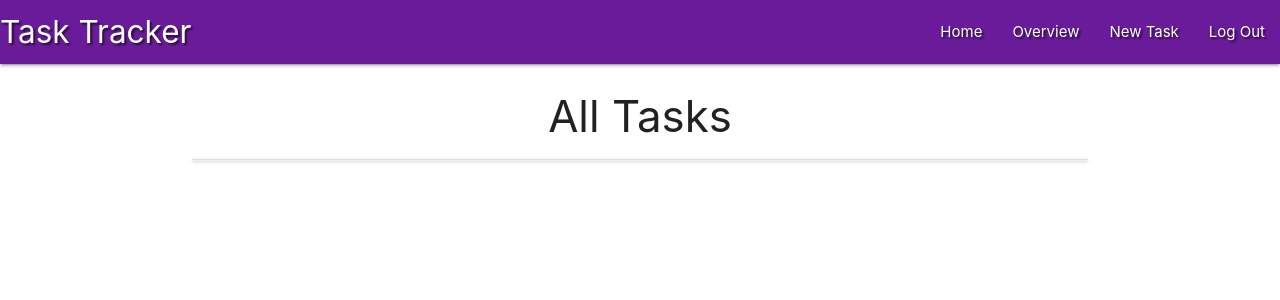
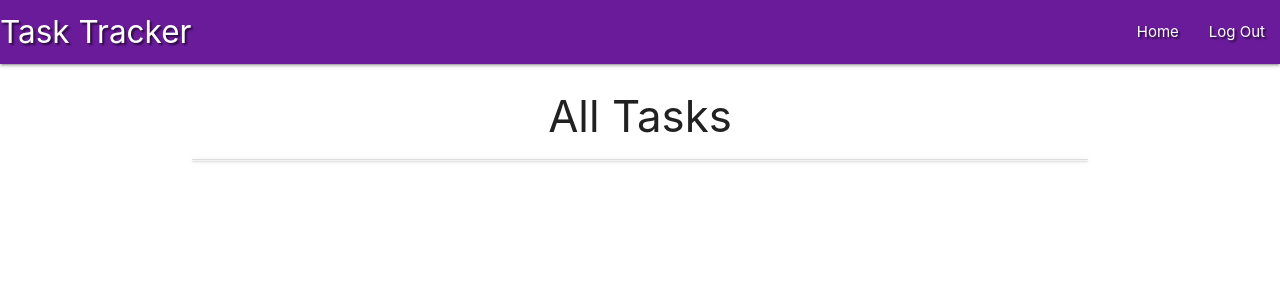
Before and after one commit to Mark-Assessment/D-Santana-retail-store-M3-2, a Flask app: page /get_tasks in a window 1280 px wide. Shown: the top 300 px of the page. Run offline with Flask 3, Linux system fonts and the light colour scheme; the visitor is signed in with stand-in values (Sample User, id 1); data that the repository does not hold is empty; some libraries are stand-ins or nearby versions.

Commit message:
Remove ability to add new task for regular users

```diff
--- a/app.py
+++ b/app.py
@@ -71,7 +71,7 @@ def login():
                 flash("Welcome Back, {}".format(
                     request.form.get("username")))
                 return redirect(url_for(
-                    "profile", username=session["user"]))
+                    "get_tasks", username=session["user"]))
             else:
                 # User invalid password match
                 flash("Incorrect Username and/or Password")
--- a/templates/base.html
+++ b/templates/base.html
@@ -26,9 +26,9 @@
                 <ul class="right hide-on-med-and-down">
                     <li><a href="{{ url_for('get_tasks') }}">Home</a></li>
                     {% if session.user %}
-                        <li><a href="{{ url_for('profile', username=session['user']) }}">Overview</a></li>
-                        <li><a href="{{ url_for('add_task') }}">New Task</a></li>
                         {% if session.user|lower == "administrator"|lower %}
+                            <li><a href="{{ url_for('profile', username=session['user']) }}">Overview</a></li>
+                            <li><a href="{{ url_for('add_task') }}">New Task</a></li>
                             <li><a href="{{ url_for('get_categories') }}">Manage Categories</a></li>
                         {% endif %}
                         <li><a href="{{ url_for('logout') }}">Log Out</a></li>
--- a/templates/edit_task.html
+++ b/templates/edit_task.html
@@ -6,6 +6,7 @@
 
 <div class="row card-panel grey lighten-5">
     <form class="col s12" method="POST" action="{{ url_for('edit_task', task_id=task._id) }}">
+        {% if session.user|lower == "administrator"|lower %}
         <!-- category selection -->
         <div class="row">
             <div class="input-field col s12">
@@ -81,6 +82,7 @@
                 </button>
             </div>
         </div>
+        {% endif %}
     </form>
 </div>
 
--- a/templates/tasks.html
+++ b/templates/tasks.html
@@ -11,9 +11,8 @@
         <div class="collapsible-header white-text purple darken-4 text-shadow">
             <div class="col s3">
                 <i class="fas fa-caret-down"></i>
-                {% if session.user|lower == task.created_by|lower %}
-                    <a href="{{ url_for('delete_task', task_id=task._id) }}" class="btn-small green">Done</a>
-                    <a href="{{ url_for('edit_task', task_id=task._id) }}" class="btn-small light-blue lighten-1">Edit</a>
+                {% if session.user|lower == task.assigned_to|lower %}
+                    <a href="{{ url_for('edit_task', task_id=task._id) }}" class="btn-small light-blue lighten-1">Change status</a>
                 {% endif %}
             </div>
             <div class="col s9">
@@ -27,7 +26,7 @@
         <div class="collapsible-body">
             <strong>{{ task.category_name }}</strong>
             <p>{{ task.task_description }}</p>
-            <p><em>by: {{ task.created_by }}</em></p>
+            <p><em>by: {{ task.assigned_to }}</em></p>
         </div>
     </li>
     {% endfor %}
```
